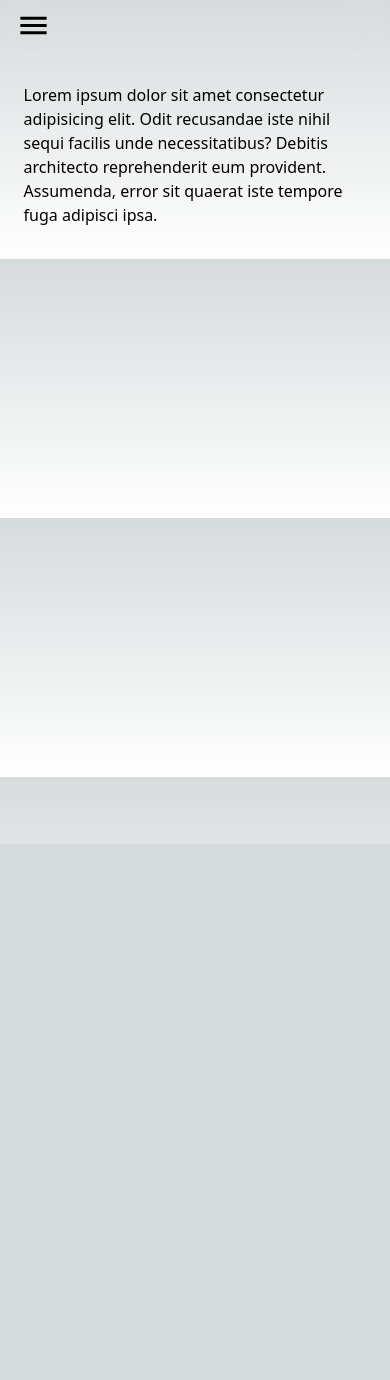
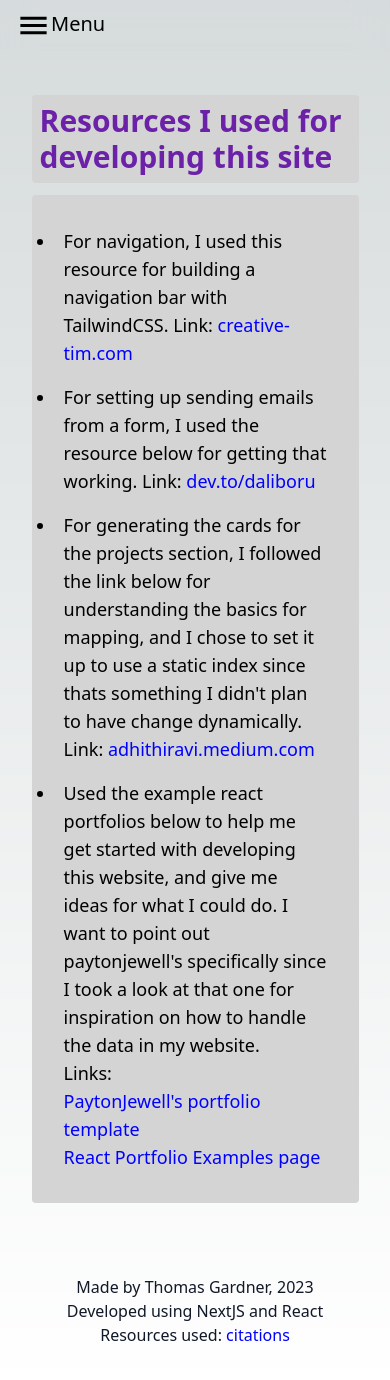
Before and after one commit to trg5pdx/trg5-dev, a Next.js app: page /citations in a window 390 px wide. Shown: the top 1380 px of the page. Before the commit the page ends 844 px from the top, so only its background shows below. Built offline with nearby package versions, Linux system fonts and the light colour scheme.

Commit message:
Changed font colors to fix contrast errors, fixed an issue with a form label, added to the citations page, consoliated CSS classes

```diff
--- a/src/components/footer.tsx
+++ b/src/components/footer.tsx
@@ -8,8 +8,8 @@ const footer = () => {
       <br />
       Developed using NextJS and React
       <br />
-      {"Resources used: "}
-      <Link href="/citations">click here</Link>
+      {'Resources used: '}
+      <Link href="/citations">citations</Link>
     </footer>
   );
 };
--- a/src/components/navbar.tsx
+++ b/src/components/navbar.tsx
@@ -3,11 +3,6 @@ import { useState } from 'react';
 import Link from 'next/link';
 import MenuIcon from '@mui/icons-material/Menu';
 import { Menu } from '@mui/material';
-
-/*
-  Got the navbar styling from here:
-  https://www.creative-tim.com/learning-lab/tailwind-starter-kit/documentation/react/navbars
-*/
 
 const Navbar = () => {
   const [navbarOpen, setNavbarOpen] = useState(false);
@@ -21,42 +16,74 @@ const Navbar = () => {
           onClick={() => setNavbarOpen(!navbarOpen)}
         >
           <MenuIcon fontSize="large" />
+          Menu
         </button>
         <ul
-          className={styles.nav_container + (navbarOpen ? ' flex justify-between' : ' hidden')}
+          className={
+            styles.nav_container +
+            (navbarOpen ? ' flex justify-between' : ' hidden')
+          }
         >
           <li className={styles.navbar_button_container}>
-            <Link href="/" className={styles.navbar_button} onClick={() => setNavbarOpen(!navbarOpen)}>
+            <Link
+              href="/"
+              className={styles.navbar_button}
+              onClick={() => setNavbarOpen(!navbarOpen)}
+            >
               Home
             </Link>
           </li>
           <li className={styles.navbar_button_container}>
-            <Link href="/#about" className={styles.navbar_button} onClick={() => setNavbarOpen(!navbarOpen)}>
+            <Link
+              href="/#about"
+              className={styles.navbar_button}
+              onClick={() => setNavbarOpen(!navbarOpen)}
+            >
               About
             </Link>
           </li>
           <li className={styles.navbar_button_container}>
-            <Link href="/#skills" className={styles.navbar_button} onClick={() => setNavbarOpen(!navbarOpen)}>
+            <Link
+              href="/#skills"
+              className={styles.navbar_button}
+              onClick={() => setNavbarOpen(!navbarOpen)}
+            >
               Skills
             </Link>
           </li>
           <li className={styles.navbar_button_container}>
-            <Link href="/#school" className={styles.navbar_button} onClick={() => setNavbarOpen(!navbarOpen)}>
+            <Link
+              href="/#school"
+              className={styles.navbar_button}
+              onClick={() => setNavbarOpen(!navbarOpen)}
+            >
               School
             </Link>
           </li>
           <li className={styles.navbar_button_container}>
-            <Link href="/#work" className={styles.navbar_button} onClick={() => setNavbarOpen(!navbarOpen)}>
+            <Link
+              href="/#work"
+              className={styles.navbar_button}
+              onClick={() => setNavbarOpen(!navbarOpen)}
+            >
               Work
             </Link>
           </li>
           <li className={styles.navbar_button_container}>
-            <Link href="/#projects" className={styles.navbar_button} onClick={() => setNavbarOpen(!navbarOpen)}>
+            <Link
+              href="/#projects"
+              className={styles.navbar_button}
+              onClick={() => setNavbarOpen(!navbarOpen)}
+            >
               Projects
             </Link>
           </li>
           <li className={styles.navbar_button_container}>
-            <Link href="/#contact" className={styles.navbar_button} onClick={() => setNavbarOpen(!navbarOpen)}>
+            <Link
+              href="/#contact"
+              className={styles.navbar_button}
+              onClick={() => setNavbarOpen(!navbarOpen)}
+            >
               Contact
             </Link>
           </li>
--- a/src/components/sections/contact.tsx
+++ b/src/components/sections/contact.tsx
@@ -18,10 +18,6 @@ const Contact = () => {
       return;
     }
 
-    /*
-      Used the article below for sending emails:
-      https://dev.to/daliboru/how-to-send-emails-from-a-form-in-react-emailjs-27d1
-    */
     send(
       service_id,
       template_id,
@@ -84,7 +80,7 @@ const Contact = () => {
             />
           </div>
           <div className="col-span-2 my-2">
-            <label htmlFor="email" className="hidden">
+            <label htmlFor="message" className="hidden">
               Message:
             </label>
             <textarea
--- a/src/components/sections/project.tsx
+++ b/src/components/sections/project.tsx
@@ -16,11 +16,6 @@ const Project = () => {
     1200: { items: 3, itemsFit: 'contain' },
   };
 
-  /*
-    Using index since the list I'm building is static
-    Source:
-    https://adhithiravi.medium.com/why-do-i-need-keys-in-react-lists-dbb522188bbb
-  */
   const project_list = data.projects.map((projData, index) => (
     <Card key={index} variant="outlined" className={styles.card_style}>
       <CardContent className={styles.card_format}>
--- a/src/pages/citations.tsx
+++ b/src/pages/citations.tsx
@@ -1,12 +1,14 @@
 import styles from '@/styles/Home.module.css';
 import Head from 'next/head';
 import Navbar from '../components/navbar';
+import Link from 'next/link';
+import Footer from '../components/footer';
 
 const citations = () => {
   return (
     <>
       <Head>
-        <title>trg5</title>
+        <title>Citations</title>
         <meta name="description" content="Generated by create next app" />
         <meta name="viewport" content="width=device-width, initial-scale=1" />
         <link rel="icon" href="/favicon.ico" />
@@ -14,12 +16,65 @@ const citations = () => {
       <Navbar />
       <main className={styles.main}>
         <section className={styles.section}>
-          Lorem ipsum dolor sit amet consectetur adipisicing elit. Odit
-          recusandae iste nihil sequi facilis unde necessitatibus? Debitis
-          architecto reprehenderit eum provident. Assumenda, error sit quaerat
-          iste tempore fuga adipisci ipsa.
+          <h2 className={styles.section_title}>
+            Resources I used for developing this site
+          </h2>
+          <div className={styles.section_body}>
+            <ul className="list-disc">
+              <li className="p-2">
+                {
+                  /* HTML */ `For navigation, I used this resource for building
+                  a navigation bar with TailwindCSS. Link: `
+                }
+                <Link href="https://www.creative-tim.com/learning-lab/tailwind-starter-kit/documentation/react/navbars">
+                  creative-tim.com
+                </Link>
+              </li>
+              <li className="p-2">
+                {
+                  /* HTML */ `For setting up sending emails from a form, I used
+                  the resource below for getting that working. Link: `
+                }
+                <Link href="https://dev.to/daliboru/how-to-send-emails-from-a-form-in-react-emailjs-27d1">
+                  dev.to/daliboru
+                </Link>
+              </li>
+              <li className="p-2">
+                {
+                  /* HTML */ `For generating the cards for the projects section,
+                  I followed the link below for understanding the basics for
+                  mapping, and I chose to set it up to use a static index since
+                  thats something I didn't plan to have change dynamically.
+                  Link: `
+                }
+                <Link href="https://adhithiravi.medium.com/why-do-i-need-keys-in-react-lists-dbb522188bbb">
+                  adhithiravi.medium.com
+                </Link>
+              </li>
+              <li className="p-2">
+                {
+                  /* HTML */ `Used the example react portfolios below to help me
+                  get started with developing this website, and give me ideas
+                  for what I could do. I want to point out paytonjewell's
+                  specifically since I took a look at that one for inspiration
+                  on how to handle the data in my website. `
+                }
+                <br />
+                {'Links: '}
+                <br />
+                <Link href="https://github.com/paytonjewell/ReactPortfolioTemplate">
+                  PaytonJewell's portfolio template
+                </Link>
+                <br />
+                <Link href="https://reactjsexample.com/tag/portfolio-page/">
+                  React Portfolio Examples page
+                </Link>
+              </li>
+            </ul>
+          </div>
         </section>
       </main>
+      <Footer />
     </>
   );
 };
--- a/src/styles/Home.module.css
+++ b/src/styles/Home.module.css
@@ -5,29 +5,29 @@
 }
 
 .navbar {
-  @apply sticky top-0 flex flex-col flex-wrap justify-start backdrop-blur-lg py-2 z-20;
+  @apply sticky top-0 z-20 flex flex-col flex-wrap justify-start py-2 backdrop-blur-lg;
 }
 
 .nav_container {
-  @apply flex-grow list-none flex-col flex-wrap lg:justify-center lg:flex-row lg:flex justify-evenly;
+  @apply flex-grow list-none flex-col flex-wrap justify-evenly lg:flex lg:flex-row lg:justify-center;
 }
 
 .navbar_button_container {
-  @apply my-2 lg:mx-8 mx-4;
+  @apply mx-4 my-2 lg:mx-8;
 }
 
 .navbar_button {
-  @apply text-xl font-bold text-purple-800 hover:text-pink-500 rounded-xl px-4 py-1 bg-neutral-300;
+  @apply rounded-xl px-4 py-1 text-xl font-bold hover:text-pink-500;
 }
 
 .main_title {
   width: fit-content;
-  @apply rounded bg-neutral-300 p-2 text-5xl font-bold text-purple-600;
+  @apply rounded p-2 text-5xl font-bold text-purple-600;
 }
 
 .main_subtitle {
   width: fit-content;
-  @apply rounded bg-neutral-300 p-2 text-2xl font-bold;
+  @apply rounded p-2 text-2xl font-bold;
 }
 
 .section {
@@ -35,16 +35,23 @@
 }
 
 .section_title {
-  @apply mx-2 my-3 w-fit rounded bg-neutral-300 p-2 text-3xl font-bold
+  @apply mx-2 my-3 w-fit rounded p-2 text-3xl font-bold
   text-purple-600;
 }
 
 .section_body {
-  @apply mx-2 rounded bg-neutral-300 p-6 text-lg;
+  @apply mx-2 rounded bg-neutral-300 p-6 text-lg dark:bg-neutral-800;
+}
+
+.section_title,
+.main_subtitle,
+.main_title,
+.navbar_button {
+  @apply bg-neutral-300 text-purple-800 dark:bg-neutral-800 dark:text-purple-300;
 }
 
 .card_format {
-  @apply h-60 z-10;
+  @apply z-10 h-60;
 }
 
 .card_style {
@@ -96,20 +103,8 @@
 }
 
 @media (prefers-color-scheme: dark) {
-  .navbar_button {
-    @apply text-purple-600 hover:text-pink-600;
-  }
-
   .textbox {
     @apply border-neutral-700 bg-neutral-900;
-  }
-
-  .navbar_button,
-  .main_title,
-  .main_subtitle,
-  .section_body,
-  .section_title {
-    @apply bg-neutral-800;
   }
 
   .modal {
```
Also changed, not shown: 1 other file (tests, documents, lock files or other folders).
